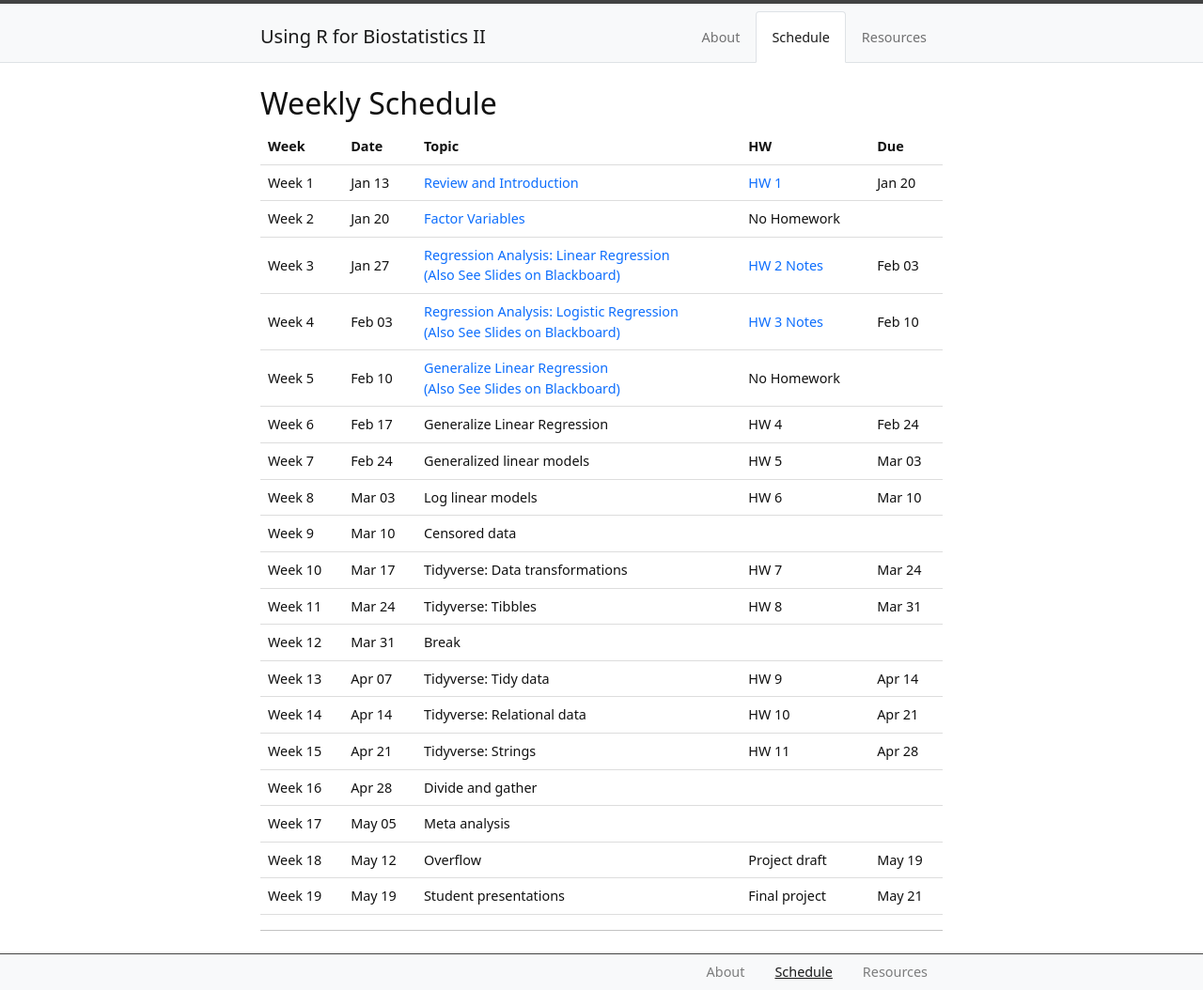
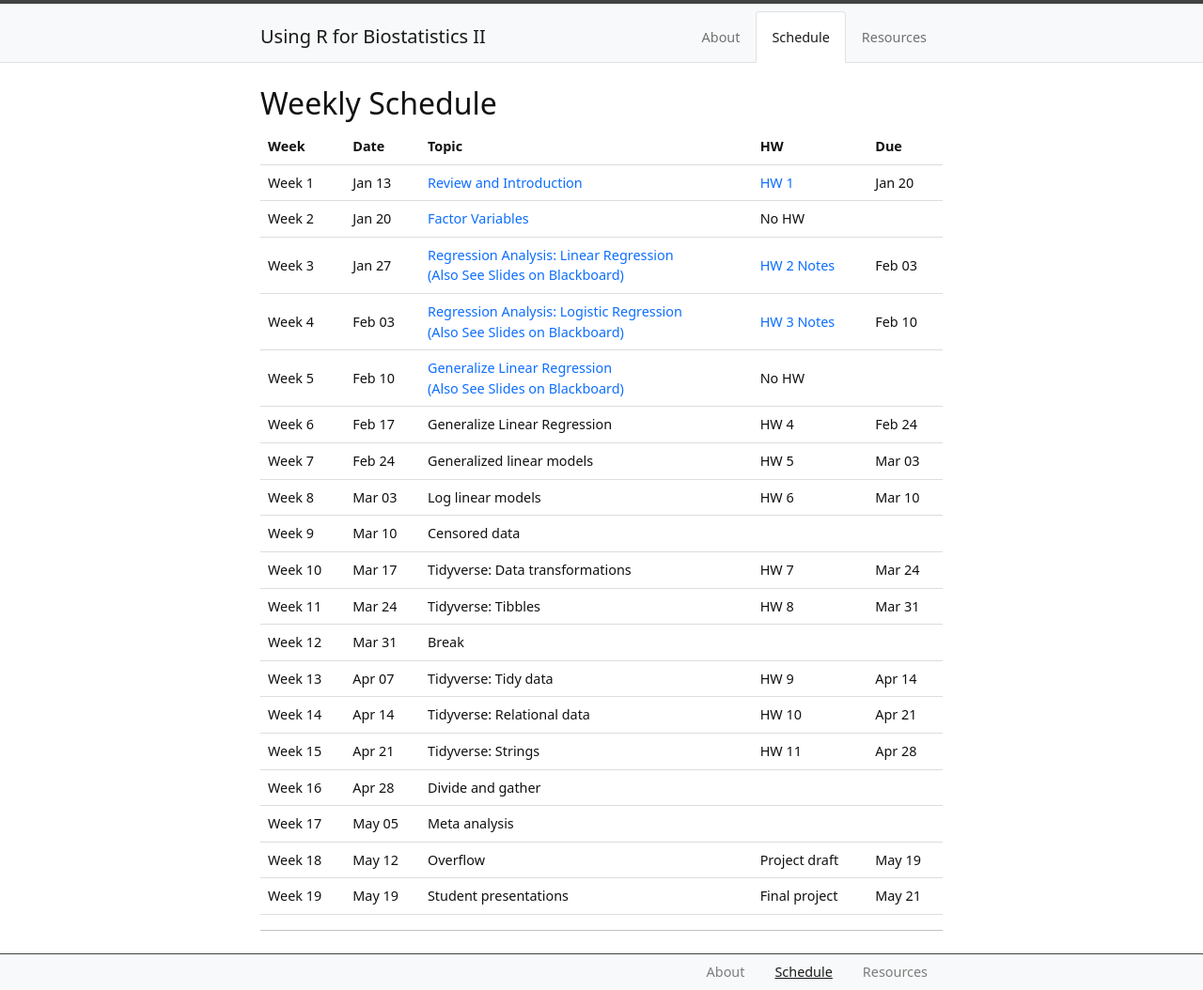
Before and after one commit to XiaoyuLiang/BIOE806-Spring2022, a Jekyll site: the page built from content/2-Schedule.md, in a window 1280 px wide. Shown: the whole page at 94% size. Built offline with Jekyll 4.4.1, drawn with Linux system fonts in a browser that asks for light colours.

Commit message:
Update 2-Schedule.md

```diff
--- a/content/2-Schedule.md
+++ b/content/2-Schedule.md
@@ -42,7 +42,7 @@ tr:hover {background-color: #D6EEEE;}
     <td>Week 2</td>
     <td>Jan 20</td>
     <td><a href="/BIOE806-Spring2022/Lecture/2-Factor-Variables.html">Factor Variables</a></td>
-    <td>No Homework</td>
+    <td>No HW</td>
     <td></td>
   </tr>
     <tr>
@@ -63,7 +63,7 @@ tr:hover {background-color: #D6EEEE;}
     <td>Week 5</td>
     <td>Feb 10</td>
     <td><a href="/BIOE806-Spring2022/Lecture/5-Regression-Analysis-Generalize-Linear-Regression.html">Generalize Linear Regression <br />(Also See Slides on Blackboard)</a></td>
-    <td>No Homework</td>
+    <td>No HW</td>
     <td></td>
   </tr>
     <tr>
```
